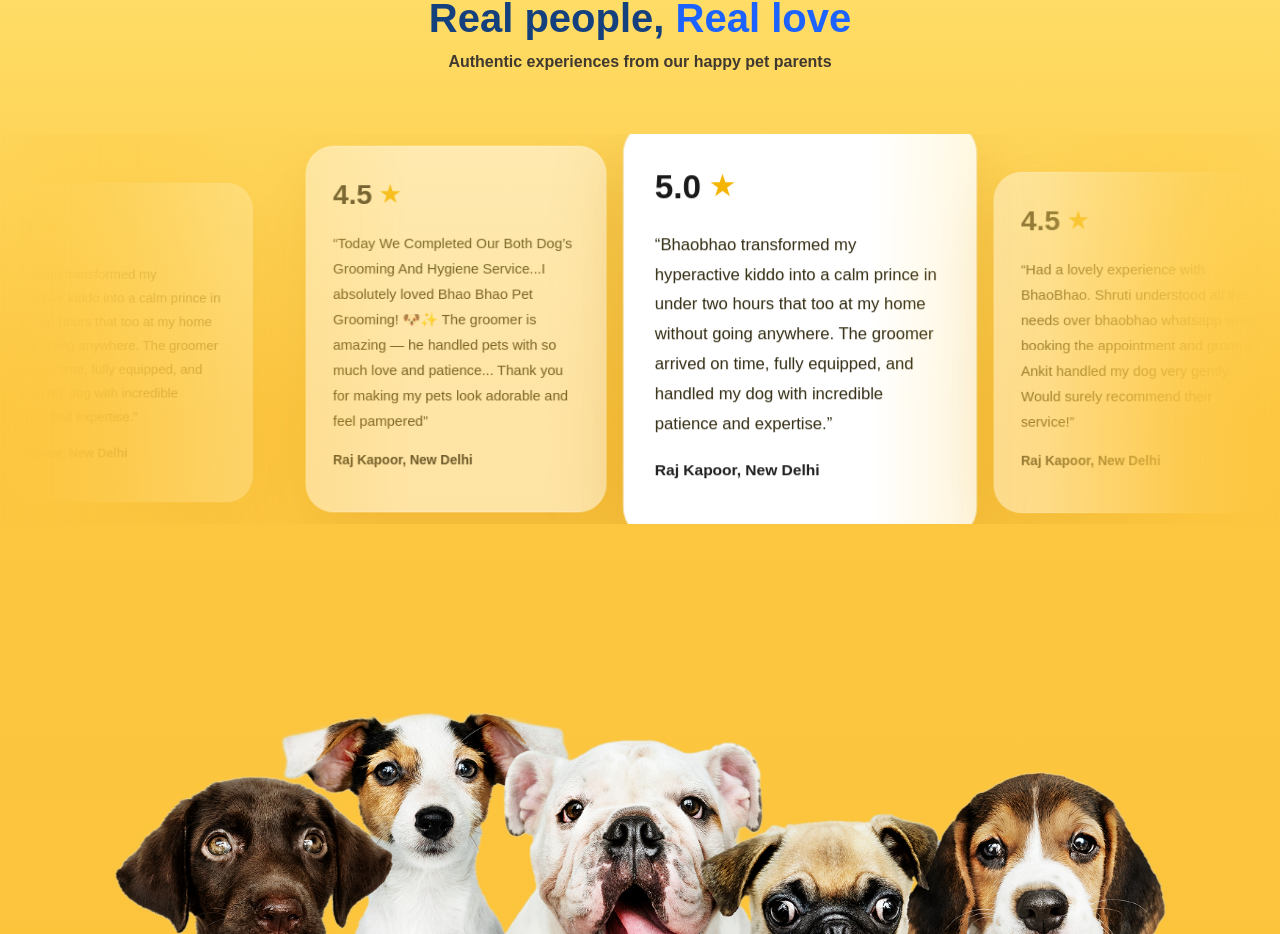
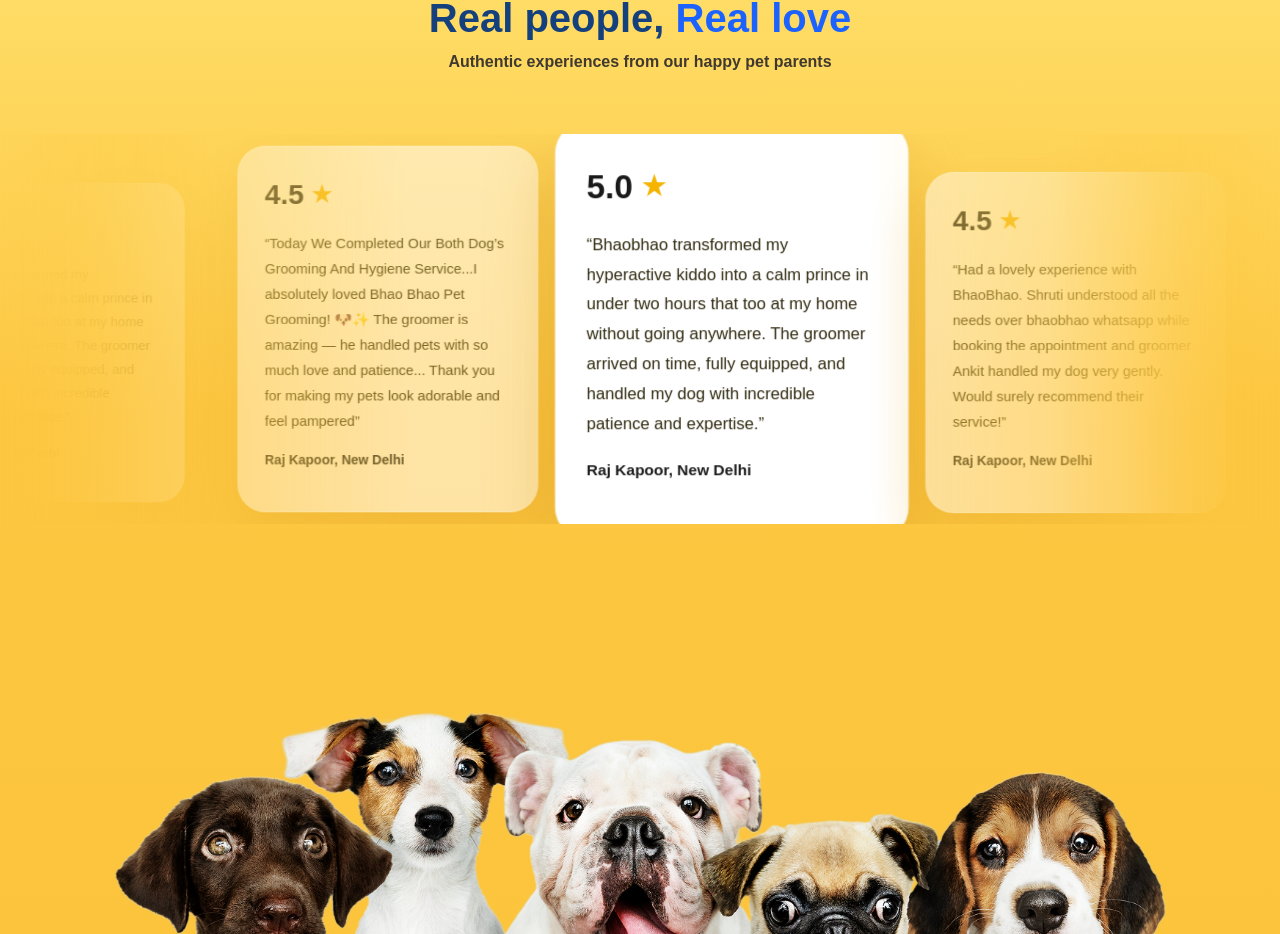
Before and after one commit to genius-ayush/bhowbhow, a React (Vite) app: page / in a window 1280 px wide. Shown: the part 2149-3083 px from the top of the page. Built offline with nearby package versions, Linux system fonts and the light colour scheme.

Commit message:
worked on chrousal

```diff
--- a/src/index.css
+++ b/src/index.css
@@ -772,7 +772,7 @@
 .testimonials-carousel {
     position: relative;
     width: 100%;
-    padding: 0 40px;
+    /* padding: 0 0px; */
     perspective: 1400px;
     -webkit-mask-image: linear-gradient(90deg, transparent 0%, rgba(0, 0, 0, 0.55) 12%, rgba(0, 0, 0, 1) 32%, rgba(0, 0, 0, 1) 68%, rgba(0, 0, 0, 0.55) 88%, transparent 100%);
     mask-image: linear-gradient(90deg, transparent 0%, rgba(0, 0, 0, 0.55) 12%, rgba(0, 0, 0, 1) 32%, rgba(0, 0, 0, 1) 68%, rgba(0, 0, 0, 0.55) 88%, transparent 100%);
```
